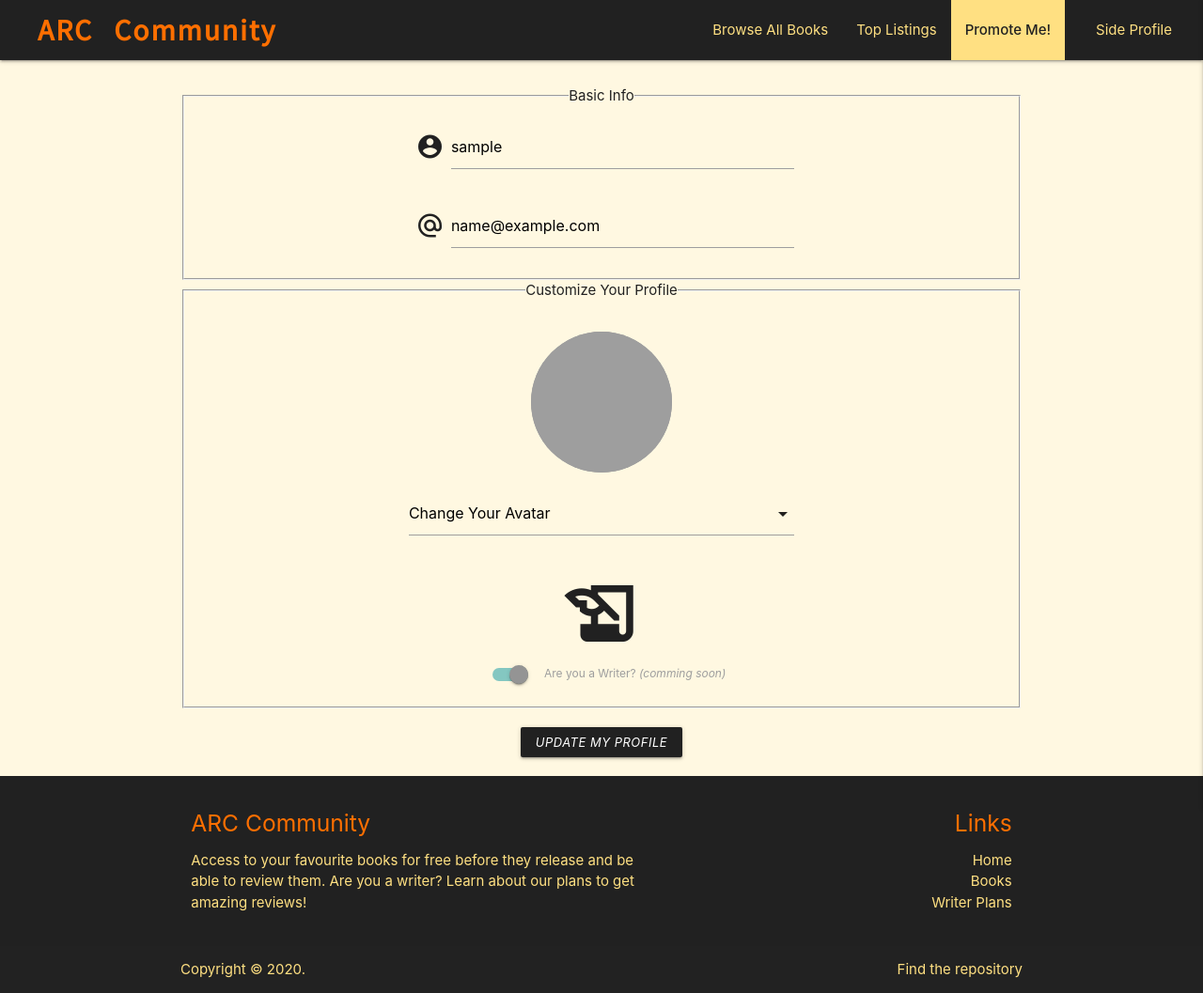
After one commit to CruzZFire/ARC_Django_MS4, a Django app: a page that uses profiles/templates/profiles/edit_profile.html in a window 1280 px wide. The commit adds this page. Shown: the whole page at 94% size. Run offline with Django 3.2, Linux system fonts and the light colour scheme; a user stored in the database is signed in; tables that the repository leaves empty hold one stand-in row (values such as "Sample post"); parts of the project's set-up code (start-up, migrations or seed data) failed here and were passed over; some libraries are stand-ins or nearby versions; grey boxes are pictures that could not be loaded.

Commit message:
Added profile update and costumization feat. Missing action view

```diff
--- /dev/null
+++ b/profiles/forms.py
@@ -0,0 +1,39 @@
+from django import forms
+
+from .models import User, UserProfile
+
+
+class UserUpdateForm(forms.ModelForm):
+    username = forms.CharField(widget=forms.TextInput(attrs={
+        'name': "username",
+        'type': "text",
+    }))
+    email = forms.EmailField(widget=forms.EmailInput(attrs={
+        'name': "email",
+        'type': "email",
+    }))
+
+    class Meta:
+        model = User
+        fields = ['username', 'email']
+
+
+class ProfileUpdateForm(forms.ModelForm):
+    pic_choices = [
+        ('', 'Change Your Avatar'),
+        ('1.png', 'Experimented Man'),
+        ('2.png', 'Female Explorer'),
+        ('3.png', 'Hipster Man'),
+        ('4.png', 'Wise Lady'),
+        ('5.png', 'Rebel Kid'),
+        ('6.png', 'Chic Girl'),
+    ]
+    pic_url = forms.CharField(widget=forms.Select(choices=pic_choices))
+    is_writer = forms.BooleanField(widget=forms.CheckboxInput(attrs={
+        'type': "checkbox",
+        'disabled': True,
+    }), required=False)
+
+    class Meta:
+        model = UserProfile
+        fields = ['pic_url', 'is_writer']
--- a/profiles/models.py
+++ b/profiles/models.py
@@ -9,11 +9,10 @@ from books.models import Book
 
 class UserProfile(models.Model):
     user = models.OneToOneField(User, on_delete=models.CASCADE)
+    is_writer = models.BooleanField(default=False)
+    pic_url = models.CharField(max_length=54,
+                               default='missingbook.png')
     asked_books = models.ManyToManyField(Book, through='AskBook')
-    asked_books_count = str(3)
-    books_total = 5
-    reviews_total = 4
-    rating_avg = reviews_total/4
 
     def __str__(self):
         return self.user.username
--- /dev/null
+++ b/profiles/templates/profiles/edit_profile.html
@@ -0,0 +1,54 @@
+{% extends "base.html" %}
+{% load static %}
+
+{% block content %}
+<div class="container grey-text text-darken-4">
+    <!-- Profile Info -->
+    <div class="row mt-3">
+        <form class="col s12 center-align" action="." method="POST">
+            {% csrf_token %}
+            <div class="row">
+                <fieldset>
+                    <legend>Basic Info</legend>
+                    <div class="input-field col s12 m6 offset-m3">
+                        <i class="material-icons prefix">account_circle</i>
+                        {{ user_form.username }}
+                    </div>
+                    <div class="input-field col s12 m6 offset-m3">
+                        <i class="material-icons prefix">alternate_email</i>
+                        {{ user_form.email }}
+                    </div>
+                </fieldset>
+                <fieldset>
+                    <legend>Customize Your Profile</legend>
+                    <div class="center-align mt-3">
+                        <img class="circle grey" src="{{ MEDIA_URL }}{{ user_profile.pic_url }}" height="150" width="150" alt="profile-pic">
+                    </div>
+                    <div class="input-field col s12 m6 offset-m3">
+                        {{ profile_form.pic_url }}
+                    </div>
+                    <div class="input-field col s12 m6 offset-m3">
+                        <i class="material-icons large">history_edu</i>
+                        <div class="switch">
+                            <label>
+                                {{ profile_form.is_writer }}
+                                <span class="lever"></span>
+                            Are you a Writer? <em>(comming soon)</em>
+                            </label>
+                        </div>
+                    </div>
+                </fieldset>
+            </div>
+            <button type="submit" class="btn-small grey darken-4" href="{% url 'update_profile' user.username %}">
+                <em>Update My Profile</em>
+            </button>
+        </form>
+    </div>
+</div>
+<!-- JS inits and meter-bars -->
+<script type="text/javascript">
+    $(document).ready(function(){
+        $('select').formSelect();
+    });
+</script>
+{% endblock %}
--- a/profiles/templates/profiles/profile.html
+++ b/profiles/templates/profiles/profile.html
@@ -4,7 +4,7 @@
 {% block content %}
 <div class="container grey-text text-darken-4">
     <!-- Profile Info -->
-    <div class="row mt-3 mb-0">
+    <div class="row mt-3">
         <div class="col s12 m6">
             <div class="center-align">
                 <img class="circle grey" src="{{ MEDIA_URL }}home-hero.png" height="150" width="150" alt="profile-pic">
@@ -16,6 +16,9 @@
                 <p><strong>E-mail:</strong> {{ profile.user.email }}</p>
                 <p><strong>Top Reader:</strong> #{{ profile.read_rank }}</p>
                 <p><strong>Top Reviewer:</strong> #{{ profile.review_rank }}</p>
+                <a class="amber-text text-darken-4 edit-button" href="{% url 'edit_profile' user.username %}">
+                    <em>Edit My Profile</em>
+                </a>
             </div>
         </div>
     </div>
--- a/profiles/urls.py
+++ b/profiles/urls.py
@@ -3,5 +3,7 @@ from . import views
 
 urlpatterns = [
     path('', views.profile, name='profile'),
+    path('edit/<username>', views.edit_profile, name='edit_profile'),
+    path('update/<username>', views.update_profile, name='update_profile'),
     path('ask_book/<int:book_id>/', views.ask_book, name='ask_book'),
 ]
--- a/profiles/views.py
+++ b/profiles/views.py
@@ -1,6 +1,8 @@
+from django.contrib import messages
 from django.contrib.auth.decorators import login_required
 from django.shortcuts import redirect, render, reverse, get_object_or_404
 
+from .forms import UserUpdateForm, ProfileUpdateForm
 from .models import UserProfile
 from books.models import Book
 from reviews.models import Review
@@ -26,7 +28,31 @@ def profile(request):
     return render(request, 'profiles/profile.html', context)
 
 
+@login_required
+def edit_profile(request, username):
+    user_profile = get_object_or_404(UserProfile, user__username=username)
+    if not request.user.username == user_profile.user.username:
+        messages.error(request, 'Sorry, that is not your profile')
+        return redirect(reverse('profile'))
+
+    user_form = UserUpdateForm(instance=user_profile.user)
+    profile_form = ProfileUpdateForm(instance=user_profile)
+
+    context = {
+        "user_profile": user_profile,
+        "user_form": user_form,
+        "profile_form": profile_form,
+    }
+
+    return render(request, 'profiles/edit_profile.html', context)
+
+
 def ask_book(request, book_id):
     """" Get or Create books in asked-books """
 
     return render(request, 'home/index.html')
+
+
+@login_required
+def update_profile(request, username):
+    return redirect(reverse('profile'))
--- a/static/css/base.css
+++ b/static/css/base.css
@@ -221,6 +221,11 @@ form a {
 
 /* Profile */
 
+.edit-button {
+    display: flex;
+    justify-content: flex-end;
+}
+
 .reserved-books-section {
     box-shadow: 0 4px 4px 0 rgba(0,0,0,0.14),
                 0 5px 1px -2px rgba(0,0,0,0.12),
```
Also changed, not shown: profiles/migrations/0008_auto_20200810_1225.py (added), profiles/migrations/0009_auto_20200810_1559.py (added).
